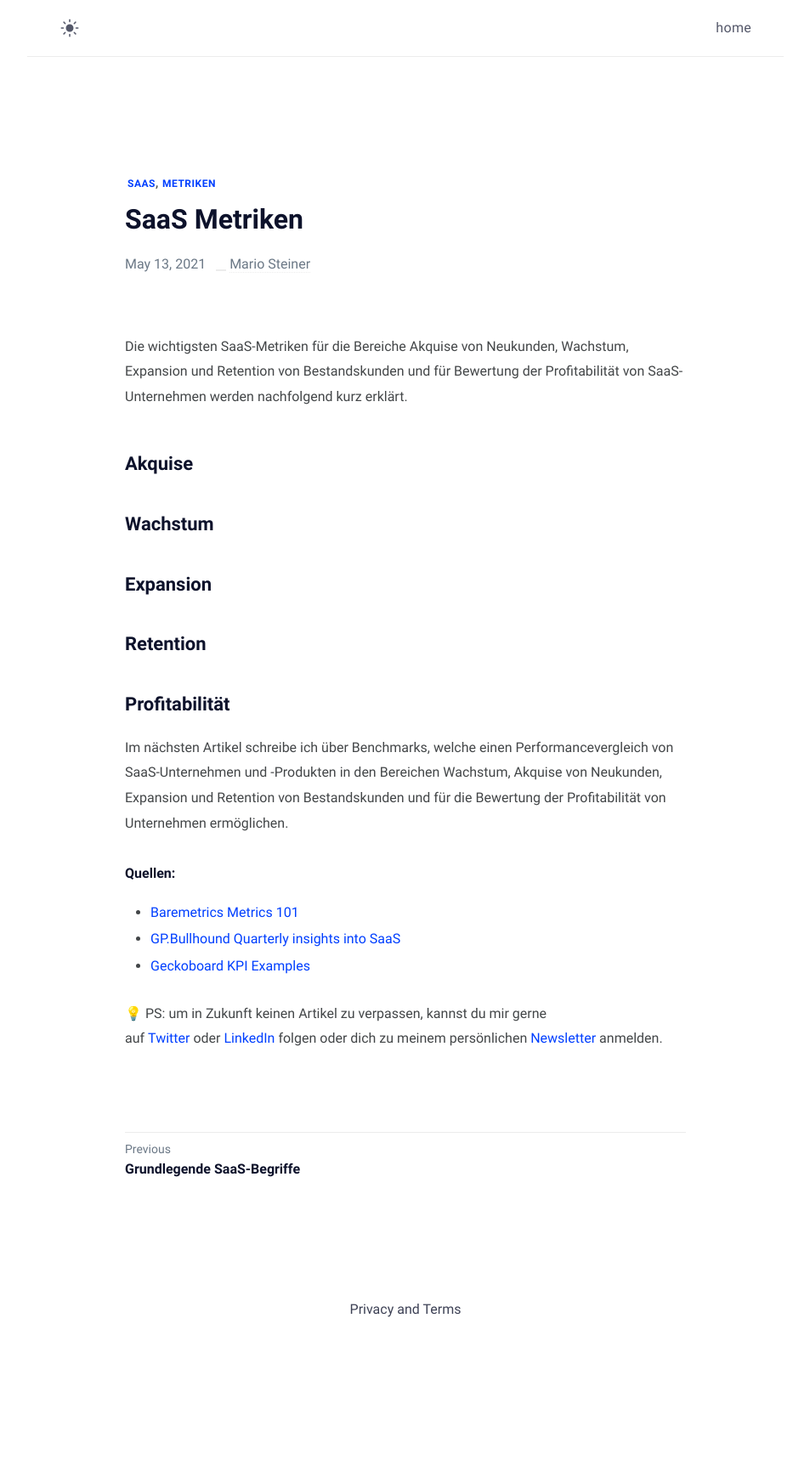
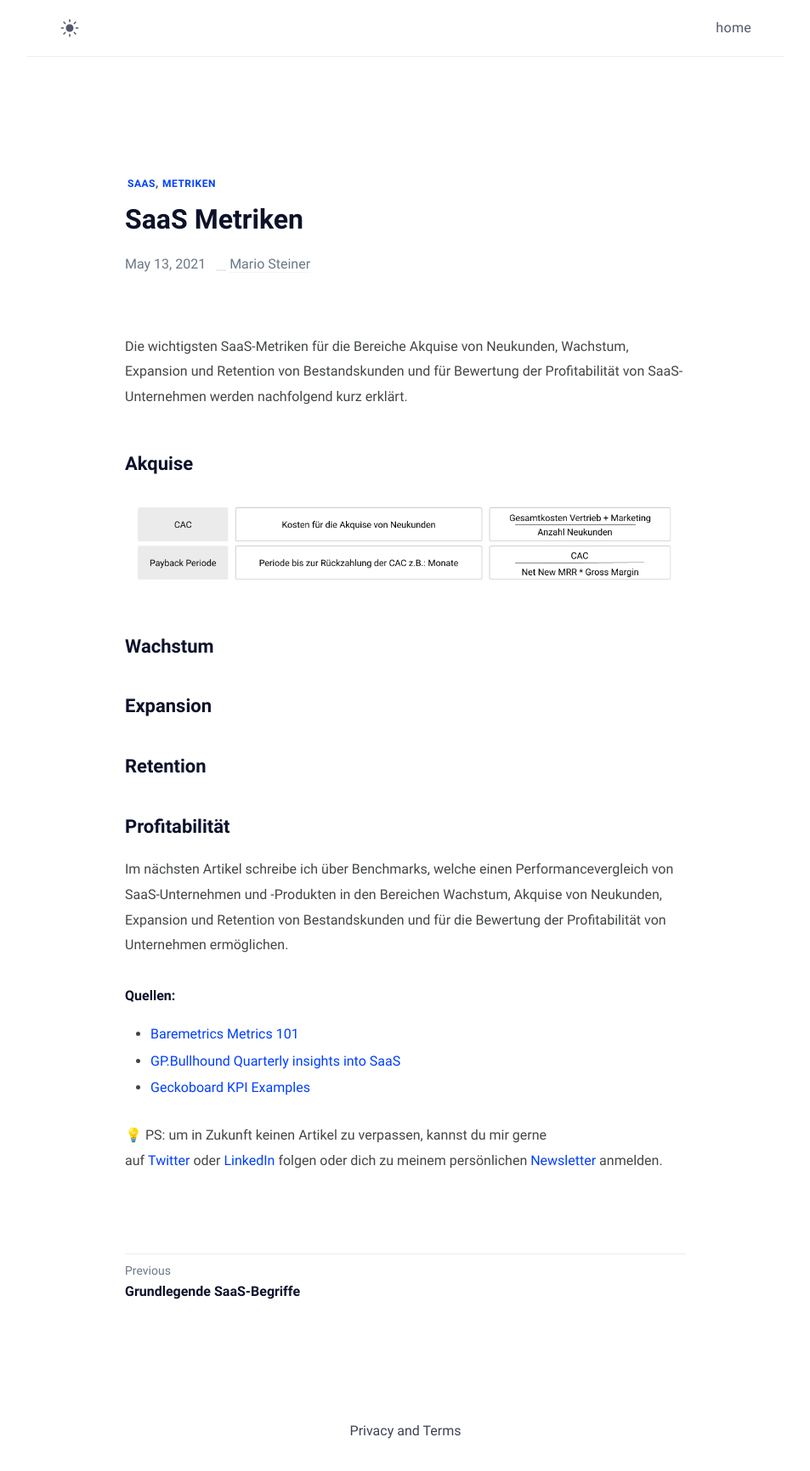
Before and after one commit to mariostnr/website, a Jekyll site: the page built from _posts/2021-05-13-saas-metriken.md, in a window 1280 px wide. Shown: the whole page at 85% size, without its empty margins (163-1116 px from the left). Built offline with Jekyll 4.4.1, drawn with Linux system fonts in a browser that asks for light colours; before the commit the page ends 1587 px from its top, so only the background shows below that.

Commit message:
Update Blog “2021-05-13-saas-metriken”

```diff
--- a/_posts/2021-05-13-saas-metriken.md
+++ b/_posts/2021-05-13-saas-metriken.md
@@ -10,6 +10,8 @@ description: Die wichtigsten SaaS-Metriken für die Bereiche Akquise von
 Die wichtigsten SaaS-Metriken für die Bereiche Akquise von Neukunden, Wachstum, Expansion und Retention von Bestandskunden und für Bewertung der Profitabilität von SaaS-Unternehmen werden nachfolgend kurz erklärt.
 
 ## Akquise
+
+![](/assets/uploads/saas-metriken-akquise.png)
 
 ## Wachstum
 
```
Also changed, not shown: assets/uploads/saas-metriken-akquise.png (added).
